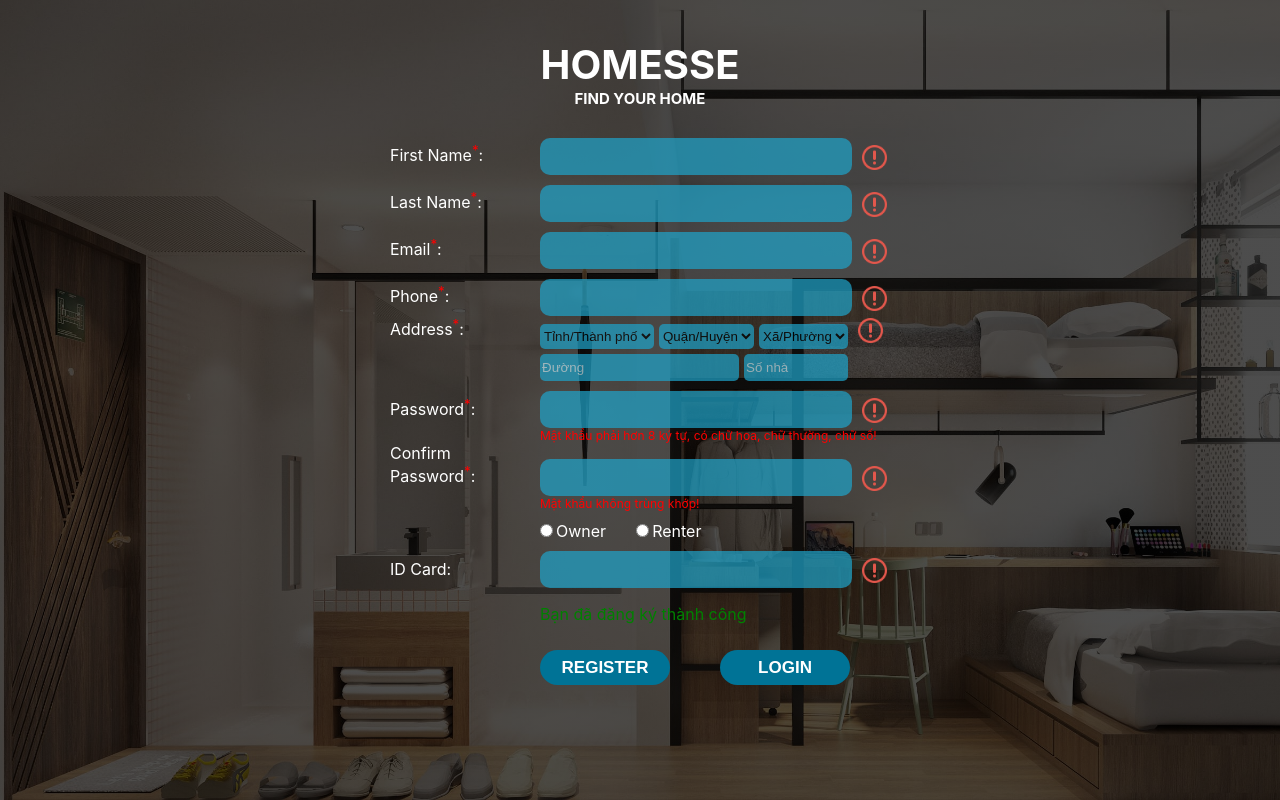
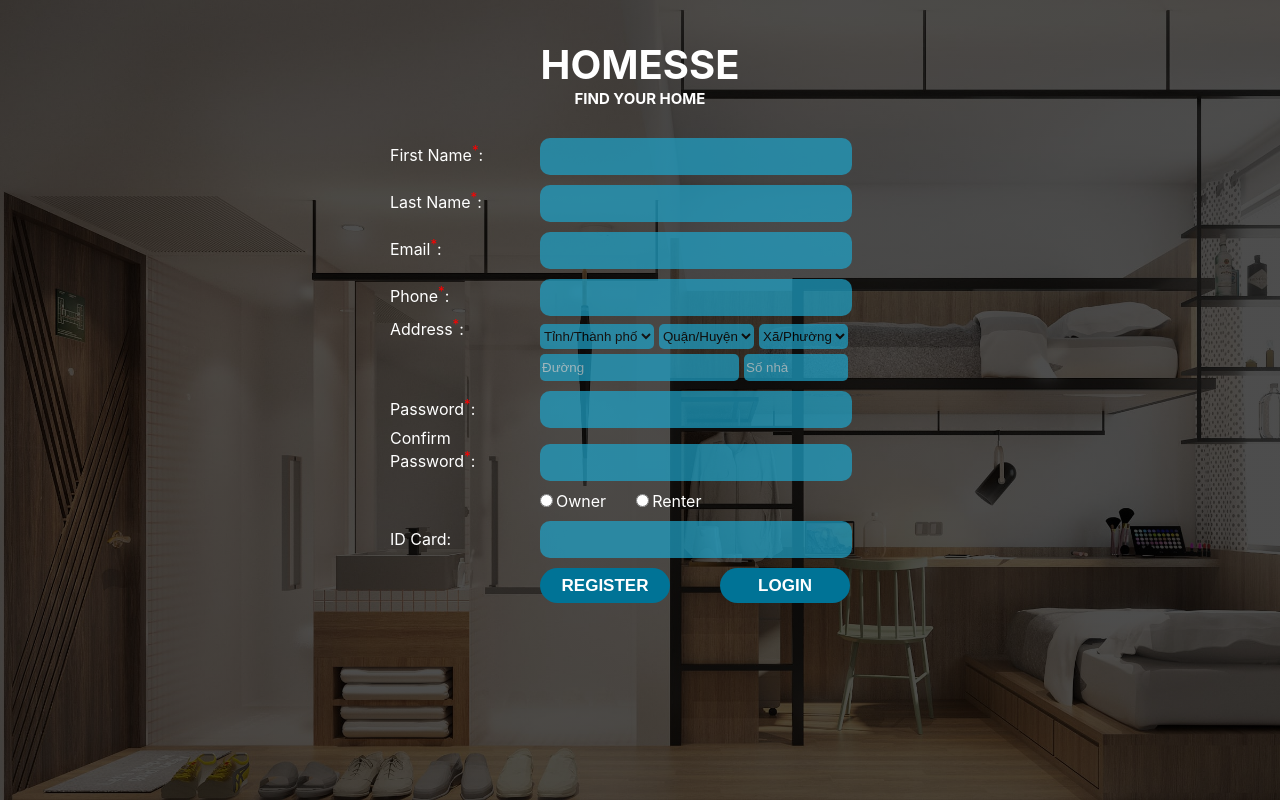
Before and after one commit to Trang2711/homesse-frontend, a React (Create React App) app: page /register in a window 1280 px wide. Built offline with nearby package versions, Linux system fonts and the light colour scheme.

Commit message:
login + register update

```diff
--- a/src/components/register_page/register.js
+++ b/src/components/register_page/register.js
@@ -11,7 +11,7 @@ class RegisterPage extends Component {
                         <h1>HOMESSE</h1>
                         <h2>FIND YOUR HOME</h2>
                     </div>
-                    <div className="form-register">
+                    <form className="form-register">
                         <div className="group-input">
                             <label>First Name<sup>*</sup>:</label>
                             <input type="text" className="required" />
@@ -68,9 +68,9 @@ class RegisterPage extends Component {
                             <p className="register__passerror">Mật khẩu không trùng khớp!</p>
                         </div>
                         <div className="group-radio">
-                            <input type="radio" id="register__owner" value="owner"/>
+                            <input type="radio" id="register__owner" value="owner" name="status"/>
                             <label for="owner">Owner</label>
-                            <input type="radio" id="register__renter" value="renter"/>
+                            <input type="radio" id="register__renter" value="renter" name="status"/>
                             <label for="renter">Renter</label>
                         </div>
                         <div className="group-input">
@@ -83,7 +83,7 @@ class RegisterPage extends Component {
                             <button className="register__button">REGISTER</button>
                             <button className="register__button-login">LOGIN</button>
                         </div>
-                    </div>
+                    </form>
                 </div>
             </div>
         )
--- a/src/components/register_page/register.scss
+++ b/src/components/register_page/register.scss
@@ -57,7 +57,8 @@ h2{
     color: red;
     margin: 0;
     font-size: 12px;
-    margin-left: 150px
+    margin-left: 150px;
+    display: none;
 }
 .register__button, .register__button-login{
     width: 130px;
@@ -115,9 +116,11 @@ sup{
     width: 25px;
     height: 25px;
     margin: 0 0 -8px 10px;
+    display: none;
 }
 .register__successful{
     color: green;
     margin: 0 0 10;
     margin-left: 150px;
+    display: none;
 }
```
Also changed, not shown: 1 other file (tests, documents, lock files or other folders).
